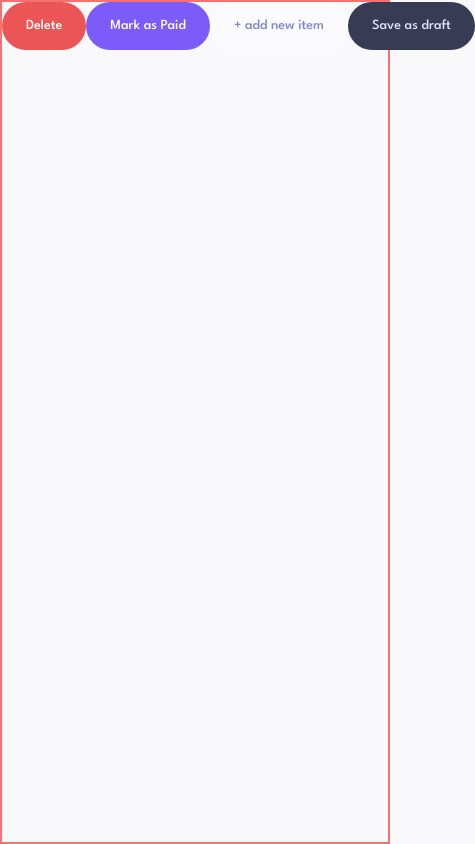
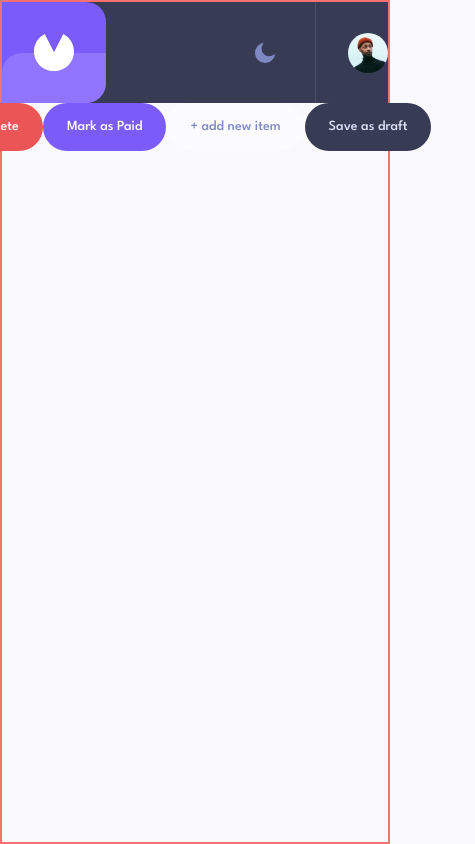
Before and after one commit to K3PAA/invoices_next, a Next.js app: page / in a window 390 px wide. Shown: the whole page, 475 px wide, since content can reach past the window. Built offline with nearby package versions, Linux system fonts and the light colour scheme.

Commit message:
Header remake, adding responsivenes

```diff
--- a/src/app/layout.tsx
+++ b/src/app/layout.tsx
@@ -1,32 +1,32 @@
-import type { Metadata } from 'next'
-import { League_Spartan } from 'next/font/google'
-import './globals.css'
-import Header from '@/components/Header'
-import { cn } from '@/lib/utils'
+import type { Metadata } from "next";
+import { League_Spartan } from "next/font/google";
+import "./globals.css";
+import Header from "@/components/Header";
+import { cn } from "@/lib/utils";
 
-const league_Spartan = League_Spartan({ subsets: ['latin'] })
+const league_Spartan = League_Spartan({ subsets: ["latin"] });
 
 export const metadata: Metadata = {
-  title: 'Create Next App',
-  description: 'Generated by create next app',
-}
+  title: "Create Next App",
+  description: "Generated by create next app",
+};
 
 export default function RootLayout({
   children,
 }: Readonly<{
-  children: React.ReactNode
+  children: React.ReactNode;
 }>) {
   return (
-    <html lang='en'>
+    <html lang="en">
       <body
         className={cn(
-          'flex min-h-screen border-2 border-red-400',
-          league_Spartan.className
+          "flex min-h-dvh flex-col border-2 border-red-400 md:flex-row",
+          league_Spartan.className,
         )}
       >
         <Header />
         {children}
       </body>
     </html>
-  )
+  );
 }
--- a/src/app/page.tsx
+++ b/src/app/page.tsx
@@ -1,13 +1,14 @@
-import { Button } from '@/components/ui/button'
-import Image from 'next/image'
+import Logo from "@/components/Logo";
+import { Button } from "@/components/ui/button";
+import Image from "next/image";
 
 export default function Home() {
   return (
-    <main className='flex-1 flex justify-center'>
-      <Button variant='destructive'>Delete</Button>
-      <Button variant='default'>Mark as Paid</Button>
-      <Button variant='secondary'>+ add new item </Button>
-      <Button variant='accent'>Save as draft</Button>
+    <main className="flex flex-1 justify-center">
+      <Button variant="destructive">Delete</Button>
+      <Button variant="default">Mark as Paid</Button>
+      <Button variant="secondary">+ add new item </Button>
+      <Button variant="accent">Save as draft</Button>
     </main>
-  )
+  );
 }
--- /dev/null
+++ b/src/components/Avatar.tsx
@@ -0,0 +1,20 @@
+import { cn } from "@/lib/utils";
+import Image from "next/image";
+
+type AvatarProps = {
+  className?: string;
+};
+
+export default function Avatar({ className }: AvatarProps) {
+  return (
+    <div className={cn(className)}>
+      <Image
+        src="/image-avatar.jpg"
+        width={40}
+        height={40}
+        alt="avatar"
+        className="rounded-full"
+      />
+    </div>
+  );
+}
--- a/src/components/Header.tsx
+++ b/src/components/Header.tsx
@@ -1,33 +1,17 @@
-import Image from 'next/image'
-import Logo from './Logo'
-import { Button } from './ui/button'
+import Logo from "./Logo";
+import Avatar from "./Avatar";
+import ThemeButton from "./ThemeButton";
 
 export default function Header() {
   return (
-    <header className='flex flex-col items-start bg-draft rounded-r-2xl overflow-hidden'>
-      <div className='relative p-8  bg-primary-700 after:content-[""] after:absolute after:bottom-0 after:left-0 after:right-0 after:top-1/2 after:bg-primary-400 after:rounded-tl-2xl rounded-r-2xl overflow-hidden'>
-        <Logo />
-      </div>
+    <header className="flex justify-between bg-draft md:flex-col md:rounded-r-[1.25rem]">
+      <Logo className="rounded-r-[1.25rem]" />
 
-      <div className='mt-auto mb-6 flex flex-col w-full items-center justify-center itmes-center  '>
-        <div className=''>
-          <Button variant='ghost' size='icon'>
-            <Image src='/icon-moon.svg' width={20} height={20} alt='moon' />
-          </Button>
-        </div>
-
-        <div className='h-[1px] w-full bg-[#494E6E] mt-8'></div>
-
-        <div className='mt-6'>
-          <Image
-            src='/image-avatar.jpg'
-            width={40}
-            height={40}
-            alt='avatar'
-            className='rounded-full w-10 h-10 object-cover'
-          />
-        </div>
+      <div className="flex items-center gap-8 md:flex-col md:justify-center md:gap-0">
+        <ThemeButton />
+        <div className="h-full w-[1px] bg-[#494E6E] md:mt-8 md:h-[1px] md:w-full"></div>
+        <Avatar className="md:my-6" />
       </div>
     </header>
-  )
+  );
 }
--- a/src/components/Logo.tsx
+++ b/src/components/Logo.tsx
@@ -1,13 +1,27 @@
-import Image from 'next/image'
+import { cn } from "@/lib/utils";
+import Image from "next/image";
+import Link from "next/link";
 
-export default function Logo() {
+type LogoProps = {
+  className?: string;
+};
+
+export default function Logo({ className }: LogoProps) {
   return (
-    <Image
-      src='/logo.svg'
-      width={40}
-      height={40}
-      alt='logo'
-      className='relative z-[100]'
-    />
-  )
+    <Link
+      href="/"
+      className={cn(
+        "relative block overflow-hidden bg-primary-700 p-8 after:absolute after:bottom-0 after:left-0 after:right-0 after:top-1/2 after:rounded-tl-[1.25rem] after:bg-primary-400 after:content-['']",
+        className,
+      )}
+    >
+      <Image
+        src="/logo.svg"
+        width={40}
+        height={40}
+        alt="logo"
+        className="relative z-[1000]"
+      />
+    </Link>
+  );
 }
--- /dev/null
+++ b/src/components/ThemeButton.tsx
@@ -0,0 +1,10 @@
+import { Button } from "@/components/ui/button";
+import Image from "next/image";
+
+export default function ThemeButton() {
+  return (
+    <Button variant="ghost" size="icon">
+      <Image src="/icon-moon.svg" width={20} height={20} alt="moon" />
+    </Button>
+  );
+}
--- a/src/components/ui/button.tsx
+++ b/src/components/ui/button.tsx
@@ -1,57 +1,57 @@
-import * as React from 'react'
-import { Slot } from '@radix-ui/react-slot'
-import { cva, type VariantProps } from 'class-variance-authority'
+import * as React from "react";
+import { Slot } from "@radix-ui/react-slot";
+import { cva, type VariantProps } from "class-variance-authority";
 
-import { cn } from '@/lib/utils'
+import { cn } from "@/lib/utils";
 
 const buttonVariants = cva(
-  'inline-flex items-center justify-center whitespace-nowrap rounded-md text-sm font-medium transition-colors rounded-full focus-visible:outline-none focus-visible:ring-1 focus-visible:ring-ring disabled:pointer-events-none disabled:opacity-50',
+  "inline-flex items-center justify-center whitespace-nowrap rounded-md text-sm font-medium transition-colors rounded-full focus-visible:outline-none focus-visible:ring-1 focus-visible:ring-ring disabled:pointer-events-none disabled:opacity-50",
   {
     variants: {
       variant: {
-        default: 'bg-primary-700 text-primary-foreground  hover:bg-primary-400',
+        default: "bg-primary-700 text-primary-foreground  hover:bg-primary-400",
         destructive:
-          'bg-destructive-700 text-destructive-foreground  hover:bg-destructive-400',
+          "bg-destructive-700 text-destructive-foreground  hover:bg-destructive-400",
         outline:
-          'border border-input bg-background shadow-sm hover:bg-accent hover:text-accent-foreground',
+          "border border-input bg-background shadow-sm hover:bg-accent hover:text-accent-foreground",
         secondary:
-          'bg-secondary-400 text-secondary-foreground hover:bg-secondary-700',
-        accent: 'bg-accent-400 text-accent-foreground hover:bg-accent-700',
-        ghost: '',
-        link: 'text-primary underline-offset-4 hover:underline',
+          "bg-secondary-400 text-secondary-foreground hover:bg-secondary-700",
+        accent: "bg-accent-400 text-accent-foreground hover:bg-accent-700",
+        ghost: "px-0 py-0",
+        link: "text-primary underline-offset-4 hover:underline",
       },
       size: {
-        default: 'h-12 px-6 py-2',
-        sm: 'h-8 rounded-md px-3 text-xs',
-        lg: 'h-10 rounded-md px-8',
-        icon: 'h-9 w-9',
+        default: "h-12 px-6 py-2",
+        sm: "h-8 rounded-md px-3 text-xs",
+        lg: "h-10 rounded-md px-8",
+        icon: "h-9 w-9",
       },
     },
     defaultVariants: {
-      variant: 'default',
-      size: 'default',
+      variant: "default",
+      size: "default",
     },
-  }
-)
+  },
+);
 
 export interface ButtonProps
   extends React.ButtonHTMLAttributes<HTMLButtonElement>,
     VariantProps<typeof buttonVariants> {
-  asChild?: boolean
+  asChild?: boolean;
 }
 
 const Button = React.forwardRef<HTMLButtonElement, ButtonProps>(
   ({ className, variant, size, asChild = false, ...props }, ref) => {
-    const Comp = asChild ? Slot : 'button'
+    const Comp = asChild ? Slot : "button";
     return (
       <Comp
         className={cn(buttonVariants({ variant, size, className }))}
         ref={ref}
         {...props}
       />
-    )
-  }
-)
-Button.displayName = 'Button'
+    );
+  },
+);
+Button.displayName = "Button";
 
-export { Button, buttonVariants }
+export { Button, buttonVariants };
```
Also changed, not shown: package.json (+5 -3 lines), 2 other files (tests, documents, lock files or other folders).
